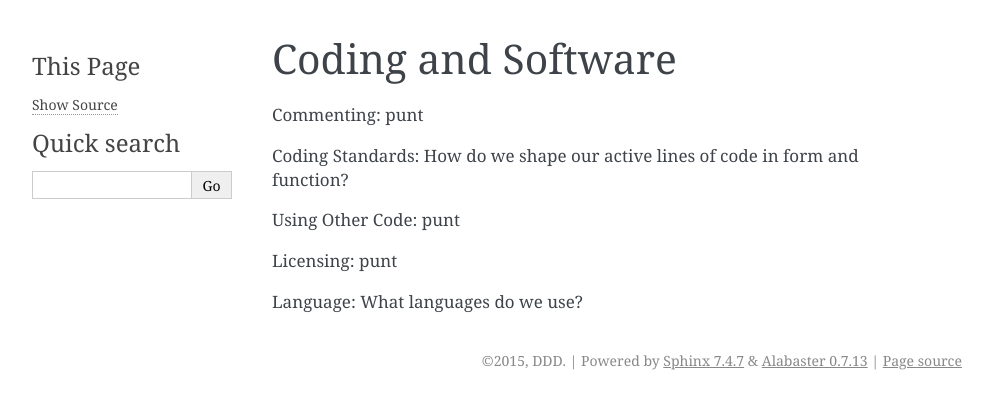
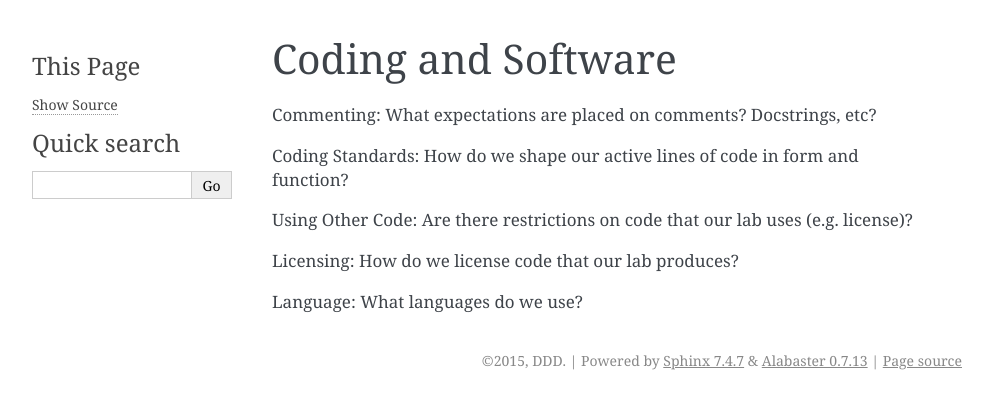
Before and after one commit to greenelab/onboarding, a Sphinx documentation site: the page built from source/coding_and_software.rst, in a window 1280 px wide. Shown: the top 409 px of the page, without its empty margins (148-1141 px from the left). Built offline with Sphinx 7.4.7, drawn with Linux system fonts in a browser that asks for light colours.

Commit message:
add some additional specifics to coding/software

```diff
--- a/source/coding_and_software.rst
+++ b/source/coding_and_software.rst
@@ -1,13 +1,14 @@
 Coding and Software
 ===================
 
-Commenting: punt
+Commenting: What expectations are placed on comments? Docstrings, etc?
 
 Coding Standards: How do we shape our active lines of code in form and
 function?
 
-Using Other Code: punt
+Using Other Code: Are there restrictions on code that our lab uses (e.g.
+license)?
 
-Licensing: punt
+Licensing: How do we license code that our lab produces?
 
 Language: What languages do we use?
```
